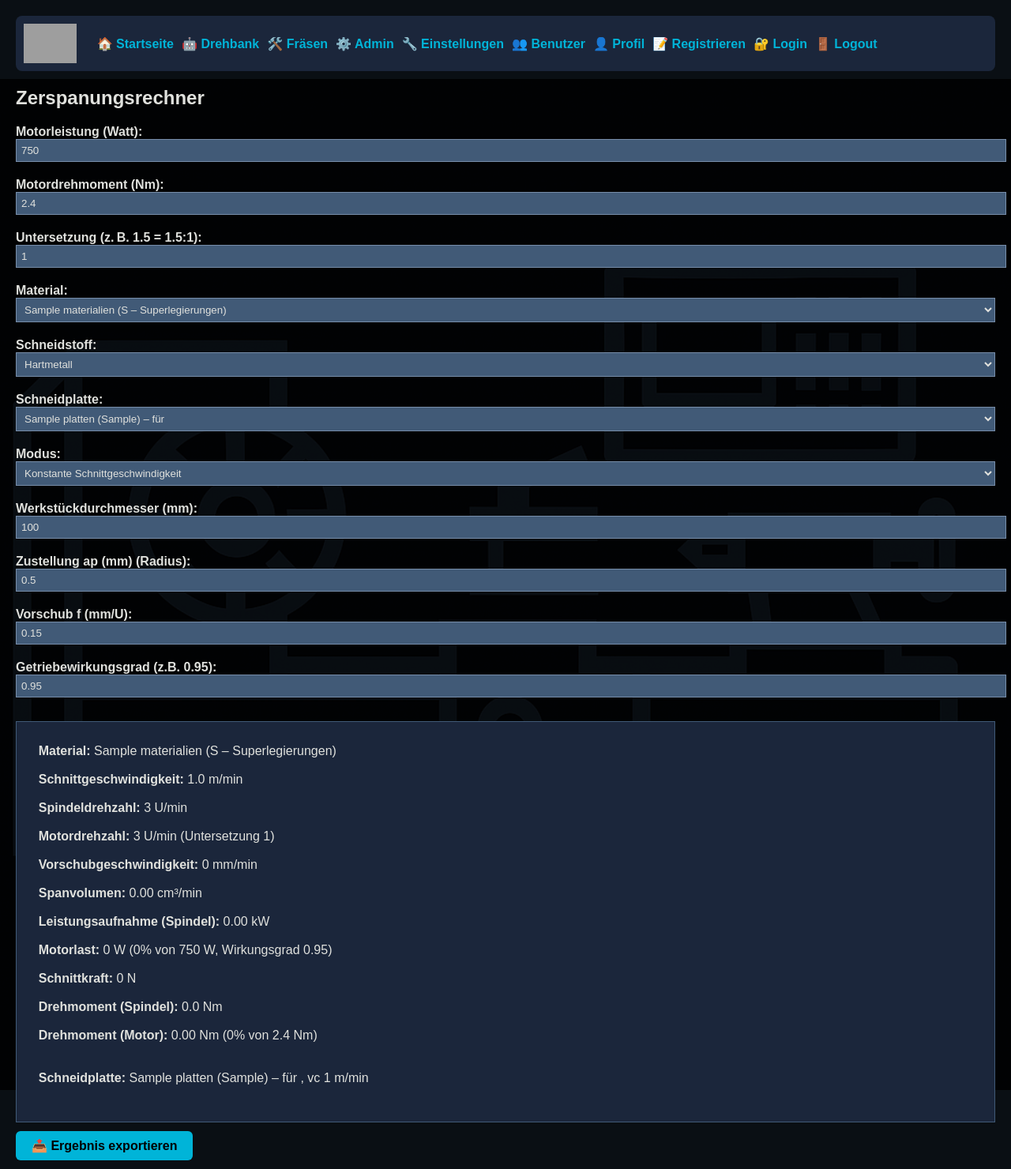
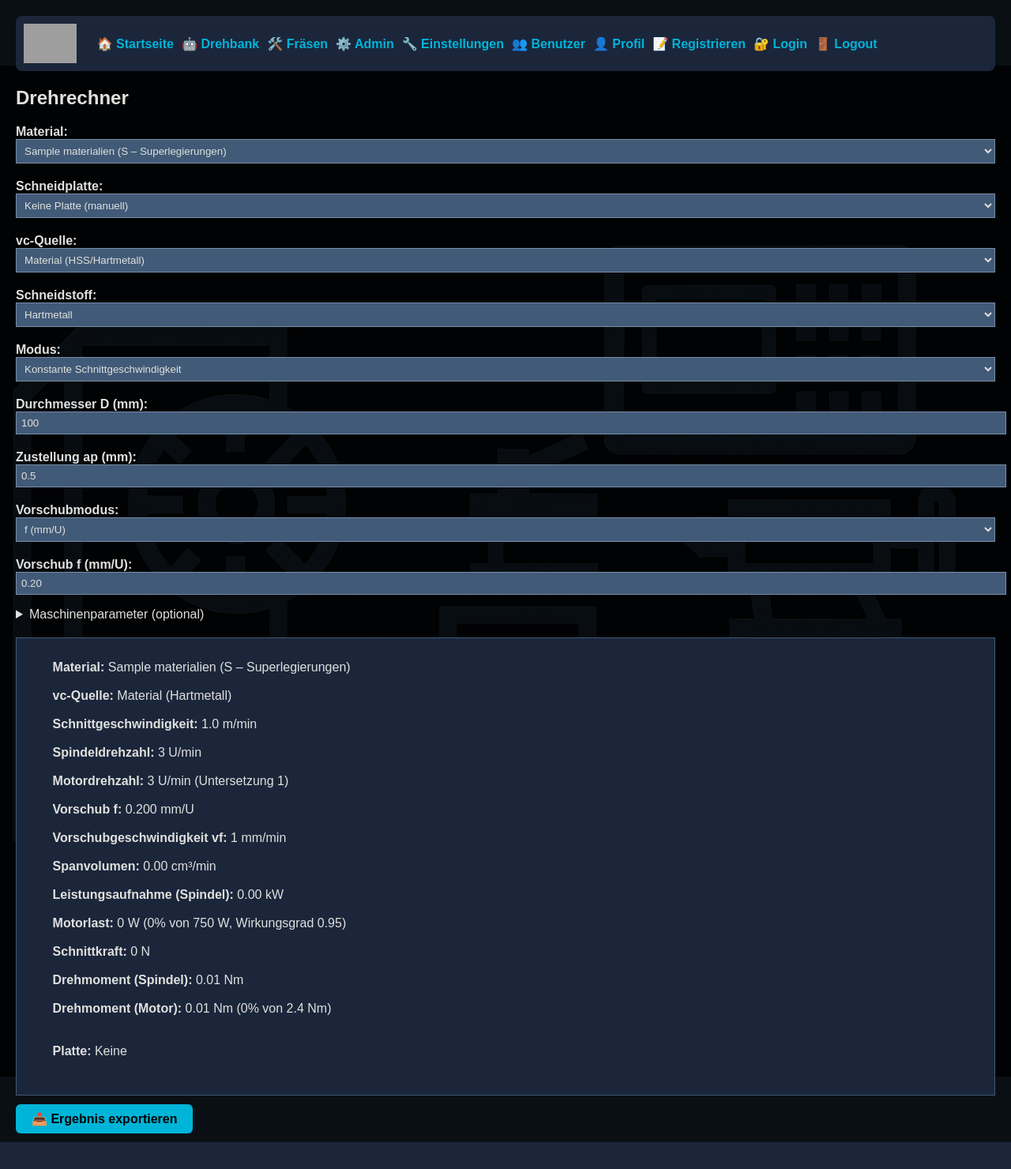
Before and after one commit to peter-pan08/Zerspanungsrechner, a PHP site: page /zerspanung.php in a window 1280 px wide. Shown: the whole page at 79% size. After the commit the page ends 1446 px from the top, so only its background shows below. Run offline with PHP 8.4, Linux system fonts and the light colour scheme; a user stored in the database is signed in; tables that the repository leaves empty hold one stand-in row (values such as "Sample post"); grey boxes are pictures that could not be loaded.

Commit message:
rechner überarbeitet

```diff
--- a/zerspanung.php
+++ b/zerspanung.php
@@ -1,6 +1,12 @@
 <?php require 'session_check.php';
 include 'header.php';
 ?>
+<!DOCTYPE html>
+<html lang="de">
+<head>
+  <meta charset="UTF-8">
+  <title>Drehrechner</title>
+  <meta name="viewport" content="width=device-width, initial-scale=1.0">
   <style>
     body {
       font-family: sans-serif;
@@ -37,79 +43,8 @@ include 'header.php';
     }
     .warn { color: #ffba08; font-weight: bold; margin-top: 10px; }
     .over { color: #ff4d6d; font-weight: bold; margin-top: 10px; }
-    .top-nav {
-      background: #1b263b;
-      padding: 10px;
-      margin-bottom: 20px;
-      border-radius: 8px;
-      display: flex;
-      flex-wrap: wrap;
-      gap: 10px;
-    }
-    .top-nav a {
-      color: #00b4d8;
-      text-decoration: none;
-      font-weight: bold;
-    }
-    .top-nav a:hover { text-decoration: underline; }
     h2 { color: #e0e1dd; }
   </style>
-
-  <h2>Zerspanungsrechner</h2>
-
-  <label for="motorleistung">Motorleistung (Watt):</label>
-  <input type="number" id="motorleistung" value="750" oninput="berechne()">
-
-  <!-- Nach dem Feld für Motorleistung -->
-  <label for="motordrehmoment">Motordrehmoment (Nm):</label>
-  <input type="number" id="motordrehmoment" step="0.01" min="0" value="2.4" oninput="berechne()">
-
-  <label for="untersetzung">Untersetzung (z. B. 1.5 = 1.5:1):</label>
-  <input type="number" id="untersetzung" step="0.1" value="1" oninput="berechne()">
-
-  <label for="material">Material:</label>
-  <select id="material" onchange="berechne()"></select>
-
-  <label for="schneidstoff">Schneidstoff:</label>
-  <select id="schneidstoff" onchange="berechne()">
-    <option value="hss">HSS</option>
-    <option value="hartmetall" selected>Hartmetall</option>
-  </select>
-
-  <label for="schneidplatte">Schneidplatte:</label>
-  <select id="schneidplatte" onchange="berechne()"></select>
-
-  <label for="modus">Modus:</label>
-  <select id="modus" onchange="umschaltenModus(); berechne();">
-    <option value="vc" selected>Konstante Schnittgeschwindigkeit</option>
-    <option value="n">Konstante Drehzahl</option>
-  </select>
-
-  <label for="durchmesser">Werkstückdurchmesser (mm):</label>
-  <input type="number" id="durchmesser" value="100" oninput="berechne()">
-
-  <div id="drehzahlEingabe" style="display:none;">
-    <label for="n_manuell">Drehzahl n (1/min):</label>
-    <input type="number" id="n_manuell" value="300" oninput="berechne()">
-  </div>
-
-  <label for="ap">Zustellung ap (mm) (Radius):</label>
-  <input type="number" id="ap" step="0.01" value="0.5" oninput="berechne()">
-
-  <label for="f">Vorschub f (mm/U):</label>
-  <input type="number" id="f" step="0.01" value="0.15" oninput="berechne()">
-
-  <label for="wirkungsgrad">Getriebewirkungsgrad (z.B. 0.95):</label>
-  <input type="number" id="wirkungsgrad" step="0.01" min="0.7" max="1" value="0.95" oninput="berechne()">
-
-  <!-- Ausgabe -->
-  <div class="result" id="ausgabe"></div>
-
-  <!-- Export-Button -->
-  <div id="exportLink" style="display:none; margin-top:20px;">
-    <a href="export.php" target="_blank" style="background:#00b4d8; color:black; padding:10px 20px; text-decoration:none; font-weight:bold; border-radius:6px;">📤 Ergebnis exportieren</a>
-  </div>
-
   <script>
     let materialien = [], platten = [];
     const gruppenMap = { P:"Stahl", M:"Edelstahl", K:"Gusseisen", N:"NE-Metalle", S:"Superlegierungen", H:"gehärteter Stahl" };
@@ -121,64 +56,118 @@ include 'header.php';
       platten = data.platten;
       fuelleMaterialDropdown();
       fuellePlattenDropdown();
+      vcQuelleGeaendert();
+      modusGeaendert();
       berechne();
     }
 
-    function umschaltenModus() {
-      document.getElementById('drehzahlEingabe').style.display =
-        document.getElementById('modus').value === 'n' ? 'block' : 'none';
+    function fuelleMaterialDropdown() {
+      const sel = document.getElementById('material');
+      sel.innerHTML = '';
+      materialien.forEach((m, i) => sel.innerHTML += `<option value="${i}">${m.name} (${m.gruppe} – ${gruppenMap[m.gruppe]})</option>`);
+    }
+
+    function fuellePlattenDropdown() {
+      const sel = document.getElementById('platte');
+      sel.innerHTML = '';
+      sel.innerHTML += `<option value="-1">Keine Platte (manuell)</option>`;
+      platten.forEach((p, i) => sel.innerHTML += `<option value="${i}">${p.name} (${p.typ}) – für ${p.gruppen.split(',').map(g=>gruppenMap[g]).join(', ')}</option>`);
+    }
+
+    function modusGeaendert() {
+      const m = document.getElementById('modus').value;
+      document.getElementById('drehzahlEingabe').style.display = (m === 'n') ? 'block' : 'none';
+    }
+
+    function vcQuelleGeaendert() {
+      const q = document.getElementById('vcQuelle').value;
+      const schnC = document.getElementById('schneidstoffContainer');
+      // Schneidstoff ist nur für Quelle "Material" relevant
+      schnC.style.display = (q === 'material') ? 'block' : 'none';
+    }
+
+    function platteGeaendert() {
+      const idx = parseInt(document.getElementById('platte').value);
+      const vcSel = document.getElementById('vcQuelle');
+      // Wenn Platte eine vc hat, bleibt "Material" Standard, aber Auswahl "Platte" möglich
+      if (!isNaN(idx) && idx >= 0 && platten[idx] && platten[idx].vc) {
+        // optional könnte man hier automatisch auf "Platte" umschalten
+        // vcSel.value = 'platte';
+      }
+      berechne();
+    }
+
+    function feedModeChanged() {
+      const mode = document.getElementById('feedMode').value;
+      const label = document.getElementById('feedLabel');
+      if (mode === 'f') label.textContent = 'Vorschub f (mm/U):';
+      else label.textContent = 'Vorschub vf (mm/min):';
+      berechne();
     }
 
     function berechne() {
       if (!materialien.length) return;
-  const motorleistung = parseFloat(document.getElementById('motorleistung').value);
-  const untersetzung = parseFloat(document.getElementById('untersetzung').value) || 1;
-  const wirkungsgrad = parseFloat(document.getElementById('wirkungsgrad').value) || 0.95;
-  const d = parseFloat(document.getElementById('durchmesser').value);
-  const ap = parseFloat(document.getElementById('ap').value);
-  const f = parseFloat(document.getElementById('f').value);
 
-  const mat = materialien[parseInt(document.getElementById('material').value)];
-  const schn = document.getElementById('schneidstoff').value;
-  const vc = schn === 'hss' ? mat.vc_hss : mat.vc_hartmetall;
-  const kc = mat.kc;
+      const mat = materialien[parseInt(document.getElementById('material').value)] || {};
+      const plIdx = parseInt(document.getElementById('platte').value);
+      const pl = (!isNaN(plIdx) && plIdx >= 0) ? platten[plIdx] : null;
+      const vcQuelle = document.getElementById('vcQuelle').value; // 'material' | 'platte'
 
+      const D = parseFloat(document.getElementById('durchmesser').value) || 0;
+      const ap = parseFloat(document.getElementById('ap').value) || 0;
+      const feedInput = parseFloat(document.getElementById('feed').value) || 0;
+      const feedMode = document.getElementById('feedMode').value; // 'f' | 'vf'
+
+      const motorleistung = parseFloat(document.getElementById('motorleistung').value || '750');
+      const untersetzung = parseFloat(document.getElementById('untersetzung').value || '1') || 1;
+      const wirkungsgrad = parseFloat(document.getElementById('wirkungsgrad').value || '0.95') || 0.95;
+      const motordrehmoment = parseFloat(document.getElementById('motordrehmoment').value || '2.4') || 2.4;
+
+      // Schneidstoff nur relevant für vc-Quelle "Material"
+      let schn = document.getElementById('schneidstoff').value; // 'hss' | 'hartmetall'
+      if (vcQuelle === 'platte' && pl) {
+        schn = 'hartmetall'; // gängige Annahme für Schneidplatten
+      }
+
+      // vc bestimmen
+      const vc_material = (schn === 'hss') ? (mat.vc_hss || 0) : (mat.vc_hartmetall || 0);
+      const vc_platte = pl && pl.vc ? pl.vc : 0;
+      const vc = (vcQuelle === 'platte' && vc_platte > 0) ? vc_platte : vc_material;
+
+      // Drehzahl bestimmen
       let n;
       if (document.getElementById('modus').value === 'vc') {
-    n = (1000 * vc) / (Math.PI * d);
+        n = (D > 0) ? (1000 * vc) / (Math.PI * D) : 0;
       } else {
-    n = parseFloat(document.getElementById('n_manuell').value);
+        n = parseFloat(document.getElementById('n_manuell').value) || 0;
+      }
+      const vc_berechnet = (Math.PI * D * n) / 1000; // m/min
+
+      // Vorschub ableiten
+      let f, vf;
+      if (feedMode === 'f') {
+        f = feedInput;               // mm/U
+        vf = n * f;                  // mm/min
+      } else {
+        vf = feedInput;              // mm/min
+        f = n ? (vf / n) : 0;        // mm/U
       }
 
-  const vc_berechnet = (Math.PI * d * n) / 1000; // m/min
-  const vf = n * f; // mm/min
+      // Kräfte/Leistung
+      const kc = mat.kc || 0;           // N/mm^2
+      const Fc = kc * ap * f;           // N  (A = ap * f)
+      const leistung = (Fc * vc_berechnet) / 60000; // kW
+      const leistungWatt = leistung * 1000;
+      const drehmomentSpindel = (Fc * D / 2) / 1000; // Nm
+      const nMot = n * untersetzung;                 // 1/min
+      const drehmomentMotor = drehmomentSpindel / untersetzung / wirkungsgrad; // Nm
+      const motorLast = leistungWatt / wirkungsgrad; // W
+      const lastProzent = motorleistung ? (motorLast / motorleistung) * 100 : 0;
+      const drehmomentMotorProzent = motordrehmoment ? (drehmomentMotor / motordrehmoment) * 100 : 0;
 
-  // Spanvolumen q in mm³/min und dann in cm³/min
-  const q_mm3 = ap * f * n * Math.PI * d / 1000; // mm³/min
-  const q = q_mm3 / 1000; // cm³/min
-
-  // Schnittkraft Fc = kc * ap * f
-  const Fc = kc * ap * f; // N
-
-  // Leistungsaufnahme (kW): P = (Fc * vc_berechnet) / 60000
-  const leistung = (Fc * vc_berechnet) / 60000;
-  const leistungWatt = leistung * 1000;
-
-  // Drehmoment an der Spindel
-  const drehmomentSpindel = (Fc * d / 2) / 1000; // Nm
-
-  // Motordrehzahl
-  const nMot = n * untersetzung;
-
-  // Drehmoment am Motor
-  const drehmomentMotor = drehmomentSpindel / untersetzung / wirkungsgrad; // Nm
-
-  // Motorlast (mechanisch am Motor)
-  const motorLast = leistungWatt / wirkungsgrad;
-
-  const lastProzent = (motorLast / motorleistung) * 100;
-  const motordrehmoment = parseFloat(document.getElementById('motordrehmoment').value) || 2.4;
-  const drehmomentMotorProzent = (drehmomentMotor / motordrehmoment) * 100;
+      // Spanvolumen (mm³/min) – informativ
+      const q_mm3 = ap * f * n * Math.PI * D / 1000; // entspricht Prüf-Formel
+      const q_cm3 = q_mm3 / 1000;
 
       let warnung = '';
       if (lastProzent >= 95 || drehmomentMotorProzent >= 95) {
@@ -187,65 +176,136 @@ function berechne() {
         warnung = `<div class='warn'>⚠️ Leistungs- oder Drehmomentgrenze erreicht (${motorLast.toFixed(0)} W = ${lastProzent.toFixed(0)}% von ${motorleistung} W, Drehmoment ${drehmomentMotor.toFixed(2)} Nm = ${drehmomentMotorProzent.toFixed(0)}% von ${motordrehmoment} Nm)</div>`;
       }
 
-  const platte = platten[parseInt(document.getElementById('schneidplatte').value)];
-  const gruppenText = platte.gruppen.split(',').map(g => gruppenMap[g]).join(', ');
+      const plGruppen = pl && pl.gruppen ? pl.gruppen.split(',').map(g => gruppenMap[g]).join(', ') : '-';
+      const vcQuelleLabel = (vcQuelle === 'platte' && vc_platte > 0) ? 'Platte' : `Material (${schn === 'hss' ? 'HSS' : 'Hartmetall'})`;
 
       document.getElementById('ausgabe').innerHTML = `
-    <strong>Material:</strong> ${mat.name} (${mat.gruppe} – ${gruppenMap[mat.gruppe]})<br>
+        <strong>Material:</strong> ${mat.name || '-'} (${mat.gruppe || '-'} – ${gruppenMap[mat.gruppe] || '-'})<br>
+        <strong>vc-Quelle:</strong> ${vcQuelleLabel}<br>
         <strong>Schnittgeschwindigkeit:</strong> ${vc_berechnet.toFixed(1)} m/min<br>
         <strong>Spindeldrehzahl:</strong> ${n.toFixed(0)} U/min<br>
         <strong>Motordrehzahl:</strong> ${nMot.toFixed(0)} U/min (Untersetzung ${untersetzung})<br>
-    <strong>Vorschubgeschwindigkeit:</strong> ${vf.toFixed(0)} mm/min<br>
-    <strong>Spanvolumen:</strong> ${q.toFixed(2)} cm³/min<br>
+        <strong>Vorschub f:</strong> ${f.toFixed(3)} mm/U<br>
+        <strong>Vorschubgeschwindigkeit vf:</strong> ${vf.toFixed(0)} mm/min<br>
+        <strong>Spanvolumen:</strong> ${q_cm3.toFixed(2)} cm³/min<br>
         <strong>Leistungsaufnahme (Spindel):</strong> ${leistung.toFixed(2)} kW<br>
         <strong>Motorlast:</strong> ${motorLast.toFixed(0)} W (${lastProzent.toFixed(0)}% von ${motorleistung} W, Wirkungsgrad ${wirkungsgrad})<br>
         <strong>Schnittkraft:</strong> ${Fc.toFixed(0)} N<br>
-    <strong>Drehmoment (Spindel):</strong> ${drehmomentSpindel.toFixed(1)} Nm<br>
+        <strong>Drehmoment (Spindel):</strong> ${drehmomentSpindel.toFixed(2)} Nm<br>
         <strong>Drehmoment (Motor):</strong> ${drehmomentMotor.toFixed(2)} Nm (${drehmomentMotorProzent.toFixed(0)}% von ${motordrehmoment} Nm)<br><br>
-    <strong>Schneidplatte:</strong> ${platte.name} (${platte.typ}) – für ${gruppenText}, vc ${platte.vc} m/min
+        <strong>Platte:</strong> ${pl ? `${pl.name} (${pl.typ}) – für ${plGruppen}${pl.vc ? `, vc ${pl.vc} m/min` : ''}` : 'Keine'}
         ${warnung}
       `;
 
       document.getElementById('ausgabe').style.display = 'block';
       document.getElementById('exportLink').style.display = 'block';
 
+      // Exportdaten an Session schicken
       fetch('session_export.php', {
         method: 'POST',
         headers: {'Content-Type':'application/json'},
         body: JSON.stringify({
           material: mat.name,
-      platte: platte.name,
+          platte: pl ? pl.name : 'Keine',
           vc: vc_berechnet.toFixed(1),
-      f,
-      ap,
-      D: d,
-      n: n.toFixed(0), // Spindeldrehzahl
-      nMot: nMot.toFixed(0), // Motordrehzahl
-      untersetzung: untersetzung, // Untersetzung
-      wirkungsgrad: wirkungsgrad, // Wirkungsgrad
-      vf: vf.toFixed(0), // Vorschubgeschwindigkeit
-      pc: leistung.toFixed(2), // Leistungsaufnahme (kW)
-      motorLast: motorLast.toFixed(0), // Motorlast (W)
-      Fc: Fc.toFixed(0), // Schnittkraft (N)
-      md_spindel: drehmomentSpindel.toFixed(1), // Drehmoment Spindel (Nm)
-      md_motor: drehmomentMotor.toFixed(2), // Drehmoment Motor (Nm)
-      motordrehmoment: motordrehmoment, // Motordrehmoment (Nm)
-      drehmomentMotorProzent: drehmomentMotorProzent.toFixed(0), // Motordrehmoment-Auslastung (%)
+          f: f.toFixed(3),
+          ap: ap,
+          D: D,
+          n: n.toFixed(0),
+          nMot: nMot.toFixed(0),
+          untersetzung: untersetzung,
+          wirkungsgrad: wirkungsgrad,
+          vf: vf.toFixed(0),
+          pc: leistung.toFixed(2),
+          motorLast: motorLast.toFixed(0),
+          Fc: Fc.toFixed(0),
+          md_spindel: drehmomentSpindel.toFixed(2),
+          md_motor: drehmomentMotor.toFixed(2),
+          motordrehmoment: motordrehmoment,
+          drehmomentMotorProzent: drehmomentMotorProzent.toFixed(0),
+          feedMode: feedMode
         })
       });
     }
 
-  function fuelleMaterialDropdown() {
-      const sel = document.getElementById('material'); sel.innerHTML = '';
-      materialien.forEach((m, i) => sel.innerHTML += `<option value="${i}">${m.name} (${m.gruppe} – ${gruppenMap[m.gruppe]})</option>`);
-    }
-
-    function fuellePlattenDropdown() {
-      const sel = document.getElementById('schneidplatte'); sel.innerHTML = '';
-      platten.forEach((p, i) => sel.innerHTML += `<option value="${i}">${p.name} (${p.typ}) – für ${p.gruppen.split(',').map(g=>gruppenMap[g]).join(', ')}</option>`);
-    }
-
     window.onload = ladeDaten;
   </script>
+</head>
+<body>
+  <h2>Drehrechner</h2>
+
+  <!-- Kernparameter -->
+  <label for="material">Material:</label>
+  <select id="material" onchange="berechne()"></select>
+
+  <label for="platte">Schneidplatte:</label>
+  <select id="platte" onchange="platteGeaendert()"></select>
+
+  <label for="vcQuelle">vc-Quelle:</label>
+  <select id="vcQuelle" onchange="vcQuelleGeaendert(); berechne();">
+    <option value="material" selected>Material (HSS/Hartmetall)</option>
+    <option value="platte">Platte (falls vc vorhanden)</option>
+  </select>
+
+  <div id="schneidstoffContainer">
+    <label for="schneidstoff">Schneidstoff:</label>
+    <select id="schneidstoff" onchange="berechne()">
+      <option value="hss">HSS</option>
+      <option value="hartmetall" selected>Hartmetall</option>
+    </select>
+  </div>
+
+  <label for="modus">Modus:</label>
+  <select id="modus" onchange="modusGeaendert(); berechne();">
+    <option value="vc" selected>Konstante Schnittgeschwindigkeit</option>
+    <option value="n">Konstante Drehzahl</option>
+  </select>
+
+  <div id="drehzahlEingabe" style="display:none;">
+    <label for="n_manuell">Drehzahl n (1/min):</label>
+    <input type="number" id="n_manuell" value="300" oninput="berechne()">
+  </div>
+
+  <label for="durchmesser">Durchmesser D (mm):</label>
+  <input type="number" id="durchmesser" value="100" oninput="berechne()">
+
+  <label for="ap">Zustellung ap (mm):</label>
+  <input type="number" id="ap" step="0.01" value="0.5" oninput="berechne()">
+
+  <label for="feedMode">Vorschubmodus:</label>
+  <select id="feedMode" onchange="feedModeChanged();">
+    <option value="f" selected>f (mm/U)</option>
+    <option value="vf">vf (mm/min)</option>
+  </select>
+
+  <label id="feedLabel" for="feed">Vorschub f (mm/U):</label>
+  <input type="number" id="feed" step="0.01" value="0.20" oninput="berechne()">
+
+  <!-- Maschinenparameter (optional) -->
+  <details id="maschinenDetails" style="margin-top:6px;">
+    <summary style="cursor:pointer; user-select:none;">Maschinenparameter (optional)</summary>
+    <div style="margin-top:10px;">
+      <label for="motorleistung">Motorleistung (Watt):</label>
+      <input type="number" id="motorleistung" value="750" oninput="berechne()">
+
+      <label for="motordrehmoment">Motordrehmoment (Nm):</label>
+      <input type="number" id="motordrehmoment" step="0.01" min="0" value="2.4" oninput="berechne()">
+
+      <label for="untersetzung">Untersetzung (z. B. 1.5 = 1.5:1):</label>
+      <input type="number" id="untersetzung" step="0.1" value="1" oninput="berechne()">
+
+      <label for="wirkungsgrad">Getriebewirkungsgrad (z.B. 0.95):</label>
+      <input type="number" id="wirkungsgrad" step="0.01" min="0.7" max="1" value="0.95" oninput="berechne()">
+    </div>
+  </details>
+
+  <!-- Ausgabe -->
+  <div class="result" id="ausgabe"></div>
+
+  <!-- Export-Button -->
+  <div id="exportLink" style="display:none; margin-top:20px;">
+    <a href="export.php" target="_blank" style="background:#00b4d8; color:black; padding:10px 20px; text-decoration:none; font-weight:bold; border-radius:6px;">📤 Ergebnis exportieren</a>
+  </div>
+
 </body>
 </html>
```
Also changed, not shown: README.md. Lines whose indentation alone changed are shown as unchanged.
